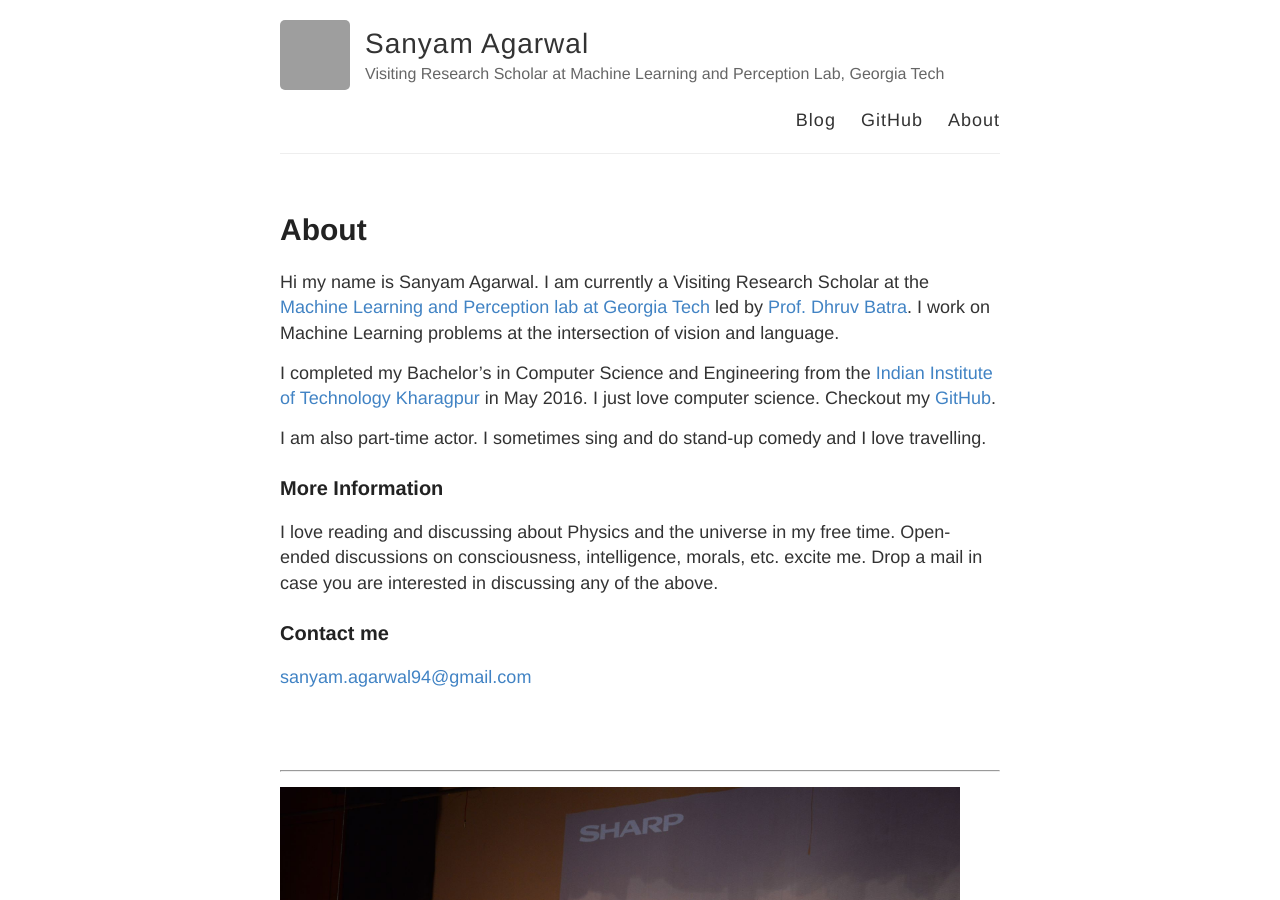
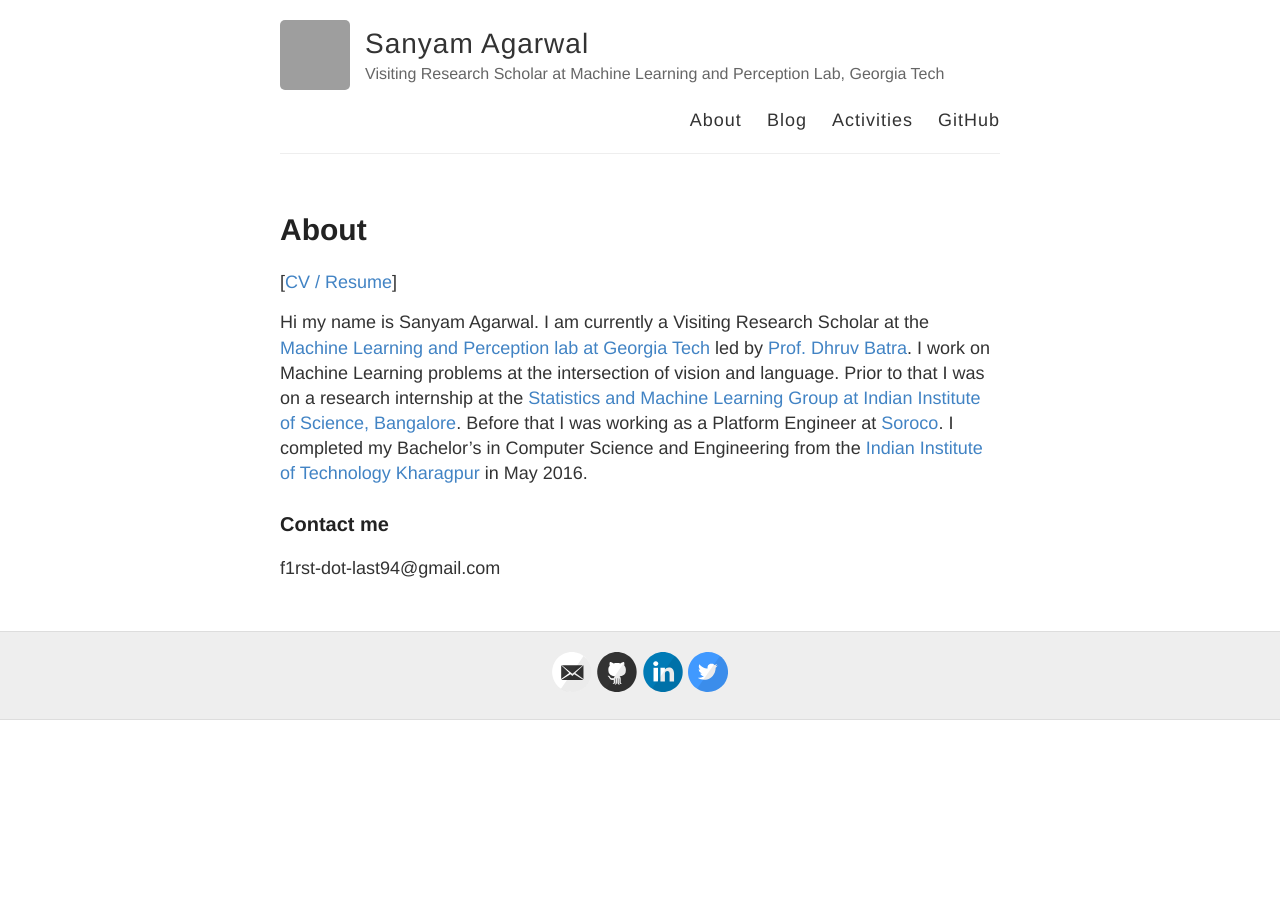
Before and after one commit to sanyam5/sanyam5.github.io, a Jekyll site: the page built from about.md, in a window 1280 px wide and 900 px high. Built offline with Jekyll 4.4.1, drawn with Linux system fonts in a browser that asks for light colours; grey boxes are pictures that could not be loaded.

Commit message:
add link to CV. landing page is not blogs but about. new activities tab.

```diff
--- a/_layouts/default.html
+++ b/_layouts/default.html
@@ -37,9 +37,10 @@
           </div>
 
           <nav>
-            <a href="{{ site.baseurl }}/">Blog</a>
+            <a href="{{ site.baseurl }}/">About</a>
+            <a href="{{ site.baseurl }}/blog">Blog</a>
+            <a href="{{ site.baseurl }}/activities">Activities</a>
             <a href="https://github.com/sanyam5/">GitHub</a>
-            <a href="{{ site.baseurl }}/about">About</a>
           </nav>
         </header>
       </div>
--- a/about.md
+++ b/about.md
@@ -1,34 +1,13 @@
 ---
 layout: page
 title: About
-permalink: /about/
+permalink: /
 ---
 
-Hi my name is Sanyam Agarwal. I am currently a Visiting Research Scholar at the [Machine Learning and Perception lab at Georgia Tech](http://mlp.cc.gatech.edu/) led by [Prof. Dhruv Batra](https://www.cc.gatech.edu/~dbatra/). I work on Machine Learning problems at the intersection of vision and language.
+[[CV / Resume](/sanyam.pdf)]
 
-I completed my Bachelor's in Computer Science and Engineering from the [Indian Institute of Technology Kharagpur](http://www.iitkgp.ac.in/) in May 2016. I just love computer science. Checkout my [GitHub](http://github.com/sanyam5).
-
-I am also part-time actor. I sometimes sing and do stand-up comedy and I love travelling.
-
-
-### More Information
-
-I love reading and discussing about Physics and the universe in my free time. Open-ended discussions on consciousness, intelligence, morals, etc. excite me. Drop a mail in case you are interested in discussing any of the above.
+Hi my name is Sanyam Agarwal. I am currently a Visiting Research Scholar at the [Machine Learning and Perception lab at Georgia Tech](http://mlp.cc.gatech.edu/) led by [Prof. Dhruv Batra](https://www.cc.gatech.edu/~dbatra/). I work on Machine Learning problems at the intersection of vision and language. Prior to that I was on a research internship at the [Statistics and Machine Learning Group at Indian Institute of Science, Bangalore](http://sml.csa.iisc.ernet.in/SML/). Before that I was working as a Platform Engineer at [Soroco](http://soroco.com/). I completed my Bachelor's in Computer Science and Engineering from the [Indian Institute of Technology Kharagpur](http://www.iitkgp.ac.in/) in May 2016.
 
 ### Contact me
 
-[sanyam.agarwal94@gmail.com](mailto:sanyam.agarwal94@gmail.com)
-
-<br>
-<br>
-
--------------
-
-
-<p float="left">
- <img src="/images/me/sing.jpg"  width="680">
- <img src="/images/me/god.jpg"  width="680">
- <img src="/images/me/sea.jpg"  width="680">
- <img src="/images/me/wall.jpg"  width="680">
-<img src="/images/me/shake.jpg"  width="680">
-</p>
+f1rst-dot-last94@gmail.com
--- a/index.html
+++ b/blog.html
@@ -1,6 +1,8 @@
 ---
 layout: default
 ---
+
+Note: It's been a while since I updated my blog. Here are some of my old posts.
 
 <div class="posts">
   {% for post in site.posts %}
```
Also changed, not shown: _posts/2017-08-28-understanding-attentive-recurrent-comparators.md (+1 -2 lines), _posts/2017-12-31-my-thoughts-on-skip-thoughts.md (+1 -2 lines), activities.md (added, +23 -0 lines), 1 other file.
